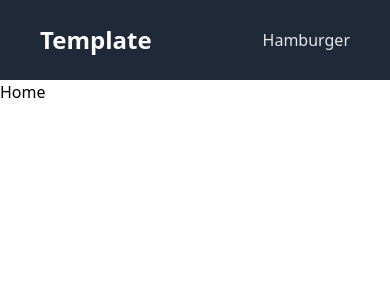
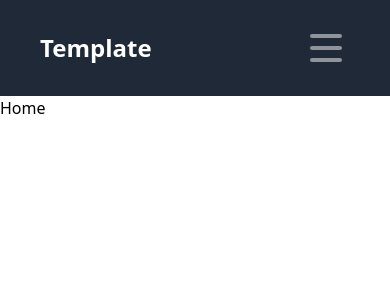
Before and after one commit to WizedWasTaken/Mern-Template, a React (Vite) app in the folder frontend/: page / in a window 390 px wide. Shown: the top 300 px of the page. Built offline with nearby package versions, Linux system fonts and the light colour scheme.

Commit message:
Refactor navbar component and add hamburger menu

```diff
--- a/frontend/src/components/sidebar/NavBar.tsx
+++ b/frontend/src/components/sidebar/NavBar.tsx
@@ -19,22 +19,24 @@ export default function Navbar() {
           >
             Template
           </Link>
-          <button
-            type='button'
-            className='text-gray-200 hover:text-gray-400 focus:outline-none focus:text-gray-400 md:hidden'
-            onClick={() => setIsOpen(!isOpen)}
-          >
-            <p>Hamburger</p>
-          </button>
+          <div className='md:hidden'>
+            <HamburgerButton
+              isOpen={isOpen}
+              setIsOpen={setIsOpen}
+            />
+          </div>
         </div>
 
         <div
-          className={`md:flex items-center ${
+          className={`md:flex items-center justify-between w-full ${
             isOpen ? 'block' : 'hidden'
           } mt-4 md:mt-0`}
         >
           {/* Navigation Links */}
+          <div className='md:flex-grow md:flex md:justify-center'>
             <LinkGroup />
+          </div>
+          <div className='md:flex sm:mt-5 md:mt-0 md:justify-end'>
             {/* Conditional User Links */}
             {isLoggedIn ? (
               <UserLinks
@@ -44,6 +46,7 @@ export default function Navbar() {
             ) : (
               <LoginLink />
             )}
+          </div>
         </div>
       </div>
     </nav>
@@ -82,11 +85,11 @@ function NavLink({ to, label }) {
 
 function UserLinks({ user, onLogout }) {
   return (
-    <>
+    <div className='flex'>
       {user?.roles?.includes('ceo') && <AdminLink />}
       <DashboardLink />
       <LogoutButton onLogout={onLogout} />
-    </>
+    </div>
   );
 }
 
@@ -133,3 +136,35 @@ function LoginLink() {
     </Link>
   );
 }
+
+// TODO: Animate hamburger menu, button is animated.
+function HamburgerButton({ isOpen, setIsOpen }) {
+  const genericHamburgerLine = `h-1 w-8 my-1 rounded-full bg-white transition ease transform duration-300`;
+
+  return (
+    <button
+      className='flex flex-col h-12 w-12 justify-center items-center group'
+      onClick={() => setIsOpen(!isOpen)}
+    >
+      <div
+        className={`${genericHamburgerLine} ${
+          isOpen
+            ? 'rotate-45 translate-y-3 opacity-50 group-hover:opacity-100'
+            : 'opacity-50 group-hover:opacity-100'
+        }`}
+      />
+      <div
+        className={`${genericHamburgerLine} ${
+          isOpen ? 'opacity-0' : 'opacity-50 group-hover:opacity-100'
+        }`}
+      />
+      <div
+        className={`${genericHamburgerLine} ${
+          isOpen
+            ? '-rotate-45 -translate-y-3 opacity-50 group-hover:opacity-100'
+            : 'opacity-50 group-hover:opacity-100'
+        }`}
+      />
+    </button>
+  );
+}
```
Lines whose indentation alone changed are shown as unchanged.
